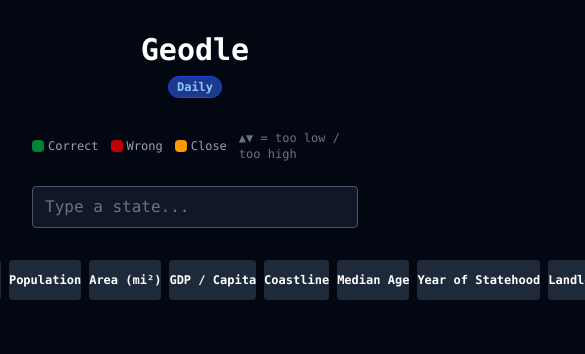
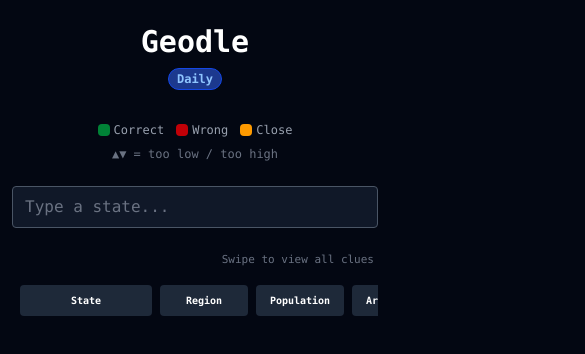
Before and after one commit to Eric-Zhang-Developer/geowordle, a Next.js app: page / in a window 390 px wide. Shown: the top 354 px of the page, 585 px wide, since content can reach past the window. Built offline with nearby package versions, Linux system fonts and the light colour scheme.

Commit message:
style: mobile responsiveness upgrades

```diff
--- a/src/app/page.tsx
+++ b/src/app/page.tsx
@@ -49,9 +49,10 @@ export default function Home() {
   }
 
   return (
-    <main className="p-8 font-mono flex flex-col items-center">
+    <main className="w-full overflow-x-hidden px-3 py-6 font-mono sm:px-8 sm:py-8">
       <VictoryConfetti active={isVictoryRevealed} />
-      <div className="flex flex-col items-center gap-2 mb-8">
+      <div className="mx-auto flex w-full max-w-6xl flex-col items-center">
+        <div className="mb-8 flex flex-col items-center gap-2">
         <h1 className="text-3xl font-bold">Geodle</h1>
         {mode === "daily" ? (
           <span className="px-2 py-0.5 text-xs font-semibold rounded-full bg-blue-900 text-blue-300 border border-blue-700">
@@ -62,26 +63,26 @@ export default function Home() {
             Endless · Round {round}
           </span>
         )}
-      </div>
-      <div className="flex items-center gap-3 mb-6 text-xs text-gray-400">
-        <span className="flex items-center gap-1">
+        </div>
+      <div className="mb-6 flex flex-wrap items-center justify-center gap-x-3 gap-y-2 text-xs text-gray-400">
+        <span className="flex items-center gap-1 whitespace-nowrap">
           <span className="inline-block w-3 h-3 rounded-sm bg-green-700" />
           Correct
         </span>
-        <span className="flex items-center gap-1">
+        <span className="flex items-center gap-1 whitespace-nowrap">
           <span className="inline-block w-3 h-3 rounded-sm bg-red-700" />
           Wrong
         </span>
-        <span className="flex items-center gap-1">
+        <span className="flex items-center gap-1 whitespace-nowrap">
           <span className="inline-block w-3 h-3 rounded-sm bg-amber-500" />
           Close
         </span>
-        <span className="text-gray-500">▲▼ = too low / too high</span>
+        <span className="text-center text-gray-500">▲▼ = too low / too high</span>
       </div>
 
       {isWon ? (
         isVictoryRevealed ? (
-          <div className="space-y-3 mb-6">
+          <div className="mb-6 space-y-3 text-center">
             <p className="text-green-400 text-xl font-bold">
               Got it in {guesses.length} guess{guesses.length !== 1 ? "es" : ""}!
             </p>
@@ -116,6 +117,7 @@ export default function Home() {
           <RecapMap guesses={guesses} />
         </div>
       )}
+      </div>
     </main>
   );
 }
--- a/src/components/GuessRow.tsx
+++ b/src/components/GuessRow.tsx
@@ -1,4 +1,5 @@
 "use client";
+import Image from "next/image";
 import { useEffect, useState } from "react";
 import { CellDirection, CellState, GuessResult, State } from "../lib/gameLogic";
 
@@ -35,7 +36,7 @@ export function GuessRow({ guess, isNew, columns, bg, indicator }: GuessRowProps
   }, []); // eslint-disable-line react-hooks/exhaustive-deps
 
   const base =
-    "text-sm font-semibold text-center align-middle rounded h-24 relative overflow-hidden";
+    "relative h-20 overflow-hidden rounded text-center align-middle text-xs font-semibold sm:h-24 sm:text-sm";
 
   // name cell: active once revealed >= 1
   const nameActive = revealed >= 1;
@@ -44,21 +45,23 @@ export function GuessRow({ guess, isNew, columns, bg, indicator }: GuessRowProps
   return (
     <tr>
       <td
-        className={`${base} font-bold text-white min-w-[180px] px-0
+        className={`${base} min-w-[132px] px-0 font-bold text-white sm:min-w-[180px]
         ${nameActive ? "bg-gray-900" : "bg-gray-700"}`}
       >
         {nameActive && (
-          <div className="flex items-center gap-3 h-full w-full px-3">
-            <img
+          <div className="flex h-full w-full items-center gap-2 px-2 sm:gap-3 sm:px-3">
+            <Image
               src={statePicSrc(guess.state.name)}
               alt=""
-              className="w-14 h-14 object-contain flex-shrink-0"
+              width={56}
+              height={56}
+              sizes="(max-width: 640px) 40px, 56px"
+              className="h-10 w-10 flex-shrink-0 object-contain sm:h-14 sm:w-14"
+              unoptimized
             />
-            <span className="flex-1 text-left truncate">{guess.state.name}</span>
+            <span className="flex-1 truncate text-left">{guess.state.name}</span>
           </div>
         )}
-        {nameFlipping && <span className="absolute inset-0 bg-gray-700 rounded cell-uncover" />}
-        {nameActive && guess.state.name}
         {nameFlipping && <span className="absolute inset-0 bg-gray-700 rounded animate-cell-uncover origin-right" />}
       </td>
       {columns.map((col, i) => {
@@ -69,7 +72,7 @@ export function GuessRow({ guess, isNew, columns, bg, indicator }: GuessRowProps
         return (
           <td
             key={col.key}
-            className={`${base} text-white w-24 ${isActive ? bg[cell.state] : "bg-gray-700"}`}
+            className={`${base} w-[88px] text-white sm:w-24 ${isActive ? bg[cell.state] : "bg-gray-700"}`}
           >
             {isActive && `${col.fmt(guess.state)}${cell.direction ? indicator[cell.direction] : ""}`}
             {isFlipping && <span className="absolute inset-0 bg-gray-700 rounded animate-cell-uncover origin-right" />}
--- a/src/components/GuessTable.tsx
+++ b/src/components/GuessTable.tsx
@@ -44,17 +44,21 @@ const INDICATOR: Record<CellDirection, string> = {
 
 export function GuessTable({ guesses }: { guesses: GuessResult[] }) {
   return (
-    <div className="overflow-x-auto mb-10">
-      <table className="border-separate border-spacing-2">
+    <div className="mb-10 w-full max-w-full">
+      <p className="mb-2 pr-1 text-right text-[11px] text-gray-500 sm:hidden">
+        Swipe to view all clues
+      </p>
+      <div className="w-full max-w-full overflow-x-auto overscroll-x-contain pb-2">
+      <table className="min-w-max border-separate border-spacing-2">
         <thead>
           <tr>
-            <th className="bg-gray-800 text-white text-xs font-semibold py-3 text-center whitespace-nowrap min-w-[180px] rounded">
+            <th className="min-w-[132px] rounded bg-gray-800 px-2 py-2 text-center text-[10px] font-semibold whitespace-nowrap text-white sm:min-w-[180px] sm:py-3 sm:text-xs">
               State
             </th>
             {COLUMNS.map((col) => (
               <th
                 key={col.key}
-                className="bg-gray-800 text-white text-xs font-semibold py-3 text-center whitespace-nowrap w-24 rounded"
+                className="w-[88px] rounded bg-gray-800 px-1 py-2 text-center text-[10px] font-semibold whitespace-nowrap text-white sm:w-24 sm:py-3 sm:text-xs"
               >
                 {col.label}
               </th>
@@ -74,6 +78,7 @@ export function GuessTable({ guesses }: { guesses: GuessResult[] }) {
           ))}
         </tbody>
       </table>
+      </div>
     </div>
   );
 }
--- a/src/components/RecapMap.tsx
+++ b/src/components/RecapMap.tsx
@@ -1,9 +1,12 @@
 "use client";
+import { useEffect, useRef, useState } from "react";
 import USAMap from "react-usa-map";
 import { GuessResult } from "../lib/gameLogic";
 import { STATE_ABBREVIATIONS } from "../lib/stateAbbreviations";
 
 export function RecapMap({ guesses }: { guesses: GuessResult[] }) {
+  const containerRef = useRef<HTMLDivElement | null>(null);
+  const [mapWidth, setMapWidth] = useState(0);
   const customize: Record<string, { fill: string }> = {};
 
   guesses.forEach((g) => {
@@ -12,10 +15,39 @@ export function RecapMap({ guesses }: { guesses: GuessResult[] }) {
     customize[abbr] = { fill: g.isWin ? "#15803d" : "#991b1b" };
   });
 
+  useEffect(() => {
+    if (!containerRef.current) return;
+
+    function updateWidth() {
+      if (!containerRef.current) return;
+      setMapWidth(Math.min(containerRef.current.clientWidth, 900));
+    }
+
+    updateWidth();
+    const resizeObserver = new ResizeObserver(updateWidth);
+    resizeObserver.observe(containerRef.current);
+    window.addEventListener("resize", updateWidth);
+
+    return () => {
+      resizeObserver.disconnect();
+      window.removeEventListener("resize", updateWidth);
+    };
+  }, []);
+
+  const width = mapWidth || 320;
+  const height = Math.round(width * 0.63);
+
   return (
-    <div className="w-full max-w-2xl mt-4 flex flex-col items-center">
+    <div ref={containerRef} className="mt-4 flex w-full max-w-4xl flex-col items-center">
       <p className="text-sm text-gray-400 text-center mb-1">Your guesses</p>
-      <USAMap customize={customize} defaultFill="#374151" />
+      <div className="w-full overflow-hidden">
+        <USAMap
+          customize={customize}
+          defaultFill="#374151"
+          width={width}
+          height={height}
+        />
+      </div>
     </div>
   );
 }
```
